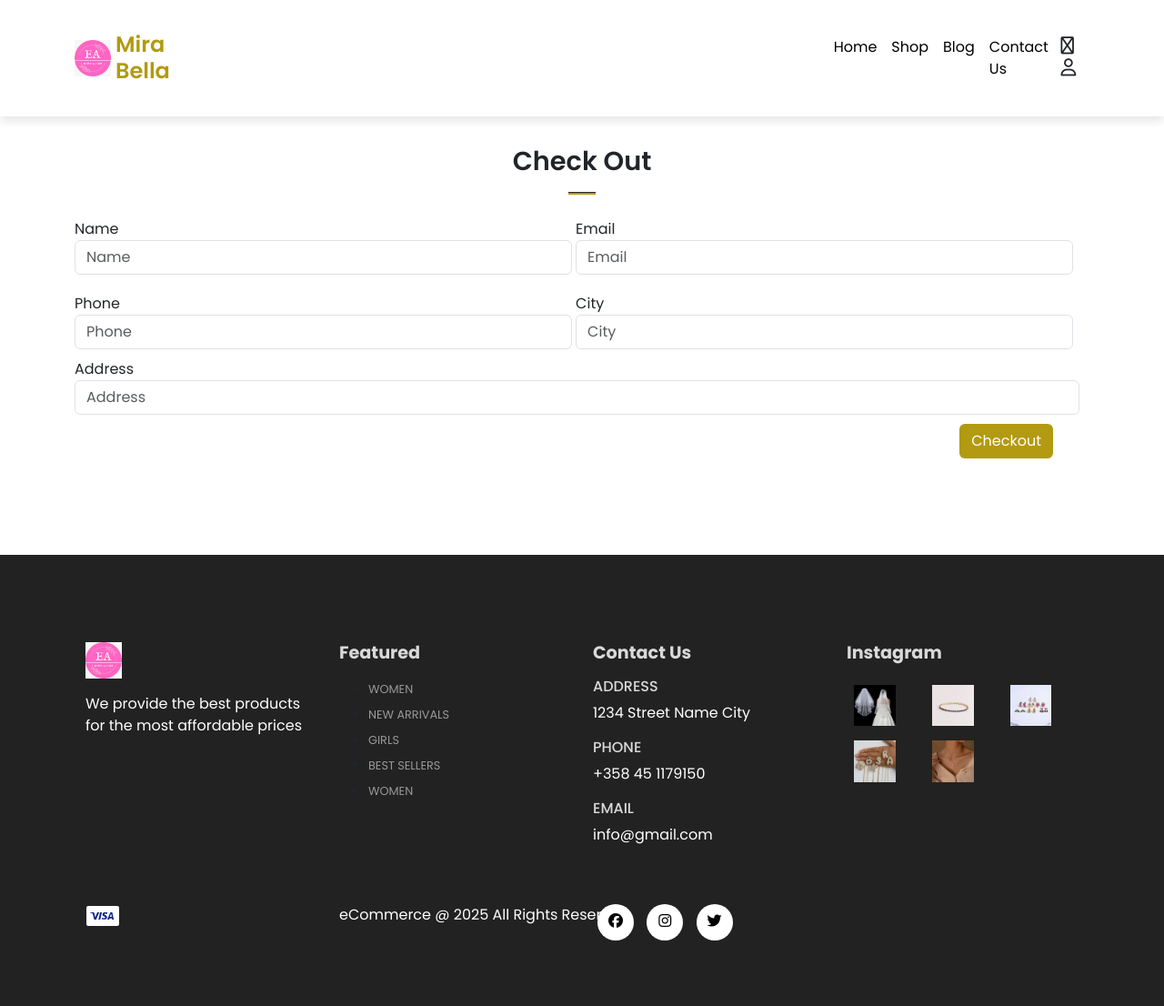
After one commit to kamrie/Empun-loyto-Ecommerce-website, a PHP site: page /checkout.html in a window 1280 px wide. The commit adds this page. Shown: the whole page at 91% size. Run offline with PHP 8.4, Linux system fonts and the light colour scheme; some libraries are stand-ins or nearby versions.

Commit message:
worked on the checkout page

```diff
--- a/assets/css/style.css
+++ b/assets/css/style.css
@@ -375,6 +375,24 @@ footer .copyright img{
 
 
 
+/* Checkout */
+#checkout-form .checkout-small-element{
+    display: inline-block;
+    width: 49%;
+    margin: 10px auto;
+}
+#checkout-form .checkout-large-element{
+    width: 99% ;
+}
+#checkout-form .checkout-btn-container{
+    margin: 10px;
+    text-align: right;
+    margin-right: 40px;
+}
+#checkout-form #checkout-btn{
+    color: var(--background-light);
+    background-color: var(--text-color);
+}
 
 
 
--- /dev/null
+++ b/checkout.html
@@ -0,0 +1,162 @@
+<!DOCTYPE html>
+<html lang="en">
+<head>
+    <meta charset="UTF-8">
+    <meta name="viewport" content="width=device-width, initial-scale=1.0">
+    <title>Mira Bella</title>
+    <link rel="stylesheet" href="https://cdn.jsdelivr.net/npm/bootstrap@5.3.3/dist/css/bootstrap.min.css">
+    <link rel="stylesheet" href="/assets/css/style.css">
+</head>
+<body>
+    <!-- Navbar -->
+    <nav class="navbar navbar-expand-lg bg-white py-3 fixed-top ">
+        <div class="container">
+         <img src="assets/imgs/Empun logo.jpg" class="logo" alt="">
+         <h2 class="brand"> Mira Bella</h2>
+          <button class="navbar-toggler" type="button" data-bs-toggle="collapse" data-bs-target="#navbarSupportedContent" aria-controls="navbarSupportedContent" aria-expanded="false" aria-label="Toggle navigation">
+            <span class="navbar-toggler-icon"></span>
+          </button>
+          <div class="collapse navbar-collapse nav-buttons" id="navbarSupportedContent">
+            <ul class="navbar-nav me-auto mb-2 mb-lg-0">
+
+              <li class="nav-item">
+                <a class="nav-link" href="index.html">Home</a>
+              </li>
+              <li class="nav-item">
+                <a class="nav-link" href="shop.html">Shop</a>
+              </li>
+              <li class="nav-item">
+                <a class="nav-link" href="#">Blog</a>
+              </li>
+              <li class="nav-item">
+                <a class="nav-link" href="#">Contact Us</a>
+              </li>
+              <li class="nav-item">
+                <i class="fa-solid fa-bag-shopping"></i>
+                <i class="fa-solid fa-user"></i>
+              </li>
+
+            </ul>
+
+          </div>
+        </div>
+    </nav>
+
+
+    <!--Checkout -->
+       <section class="my-5 py-5">
+        <div class="container text-center mt-3 pt-5">
+            <h2 class="form-weight-bold">Check Out</h2>
+            <hr class="mx-auto">
+        </div>
+        <div class="mx-auto container">
+            <form action="" id="checkout-form">
+                <div class="form-group checkout-small-element">
+                    <label for="">Name</label>
+                    <input type="text" class="form-control" id="checkout-name" name="name" placeholder="Name" required>
+                </div>
+                <div class="form-group checkout-small-element">
+                    <label for="">Email</label>
+                    <input type="text" class="form-control" id="checkout-email" name="email" placeholder="Email" required>
+                </div>
+                <div class="form-group checkout-small-element">
+                    <label for="">Phone</label>
+                    <input type="tel" class="form-control" id="checkout-phone" name="phone" placeholder="Phone" required>
+                </div>
+                <div class="form-group checkout-small-element">
+                    <label for="">City</label>
+                    <input type="text" class="form-control" id="checkout-city" name="city" placeholder="City" required>
+                </div>
+                <div class="form-group checkout-large-element">
+                    <label for="">Address</label>
+                    <input type="text" class="form-control" id="checkout-address" name="address" placeholder="Address" required>
+                </div>
+                <div class="form-group checkout-btn-container">
+                    <input type="submit" class="btn" id="checkout-btn" value="Checkout">
+                </div>
+
+            </form>
+        </div>
+    </section>
+
+
+
+
+
+
+
+
+
+
+
+     <!-- footer -->
+    <footer class="mt-5 py-5">
+        <div class="row container mx-auto pt-5">
+             <div class=" footer-one col-lg-3 col-md-6 col-sm-12">
+                  <img class="logo" src="assets/imgs/Empun logo.jpg" class="img-fluid" alt="">
+                  <p class="pt-3"> We provide the best products for the most affordable prices</p>
+             </div>
+             <div class=" footer-one col-lg-3 col-md-6 col-sm-12">
+               <h5 class="pb-2">  Featured </h5>
+               <ul class="text-uppercase">
+                  <li> <a href="">women</a></li>
+                  <li> <a href="">new arrivals</a></li>
+                  <li> <a href="">girls</a></li>
+                  <li> <a href="">Best sellers</a></li>
+                  <li> <a href="">women</a></li>
+               </ul>
+             </div>
+
+             <div class=" footer-one col-lg-3 col-md-6 col-sm-12">
+              <h5 class="pb-2"> Contact Us</h5>
+                <div>
+                  <h6 class="text-uppercase">  Address </h6>
+                  <p>1234 Street Name City</p>
+                </div>
+                <div>
+                  <h6 class="text-uppercase">  Phone </h6>
+                  <p>+358 45 1179150</p>
+                </div>
+                <div>
+                  <h6 class="text-uppercase">  Email </h6>
+                  <p>info@gmail.com</p>
+                </div>
+            </div>
+
+            <div class=" footer-one col-lg-3 col-md-6 col-sm-12">
+               <h5 class="pb-2">Instagram</h5>
+               <div class="row">
+                 <img  src="assets/imgs/clothes 1.webp" class="img-fluid w-25 h-100 m-2" alt="">
+                 <img  src="assets/imgs/featured 1.webp " class="img-fluid w-25 h-100 m-2" alt="">
+                 <img  src="assets/imgs/featured 2.webp" class="img-fluid w-25 h-100 m-2" alt="">
+                 <img  src="assets/imgs/featured 3.webp" class="img-fluid w-25 h-100 m-2" alt="">
+                 <img  src="assets/imgs/featured 4.webp" class="img-fluid w-25 h-100 m-2" alt="">
+
+               </div>
+            </div>
+        </div>
+
+
+
+        <div class="copyright mt-5">
+           <div class="row  container mx-auto">
+              <div class="col-lg-3 col-md-6 col-sm-12 mb-4">
+                  <img src="assets/imgs/visacard.svg" alt="">
+              </div>
+              <div class="col-lg-3 col-md-6 col-sm-12 mb-4 text-nowrap  mb-2 ">   <!--text-nowrap makes the texts to be displayed in one line-->
+                <p>eCommerce @ 2025 All Rights Reserved</p>
+              </div>
+              <div class="col-lg-3 col-md-6 col-sm-12 mb-4">
+               <a href="#"><i class="fab fa-facebook"></i></a>
+               <a href="#"><i class="fab fa-instagram"></i></a>
+               <a href="#"><i class="fab fa-twitter"></i></a>
+
+              </div>
+           </div>
+        </div>
+    </footer>
+
+  <script src="https://kit.fontawesome.com/5936339753.js" crossorigin="anonymous"></script>
+  <script src="https://cdn.jsdelivr.net/npm/bootstrap@5.3.3/dist/js/bootstrap.bundle.min.js" integrity="sha384-YvpcrYf0tY3lHB60NNkmXc5s9fDVZLESaAA55NDzOxhy9GkcIdslK1eN7N6jIeHz" crossorigin="anonymous"></script>
+</body>
+</html>
```
